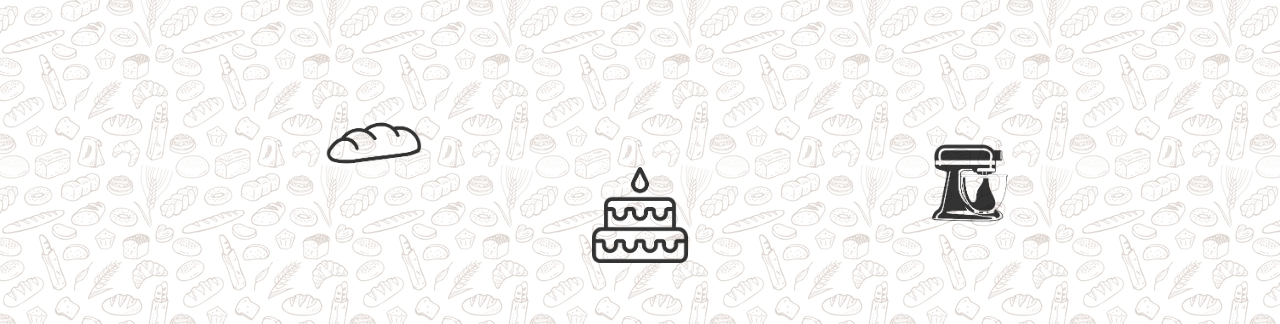
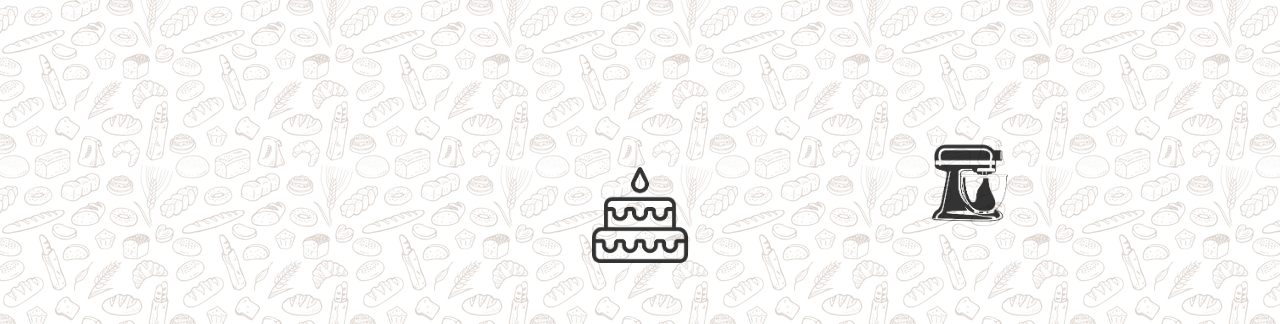
Before and after one commit to PinkyBoys/faniha-kitchen, a website: page index.html in a window 1280 px wide. Shown: the part 473-797 px from the top of the page. Drawn offline with Linux system fonts and the light colour scheme.

Commit message:
pergantian README.md

```diff
--- a/index.html
+++ b/index.html
@@ -30,7 +30,6 @@
         <img src="./src/background/vector-2.png" alt="" class="vector vector-2" />
         <img src="./src/background/vector-3.png" alt="" class="vector vector-3" />
         <img src="./src/background/vector-4.png" alt="" class="vector vector-4" />
-        <img src="./src/background/vector-5.png" alt="" class="vector vector-5" />
       </div>
     </header>
 
```
Also changed, not shown: README.md.
